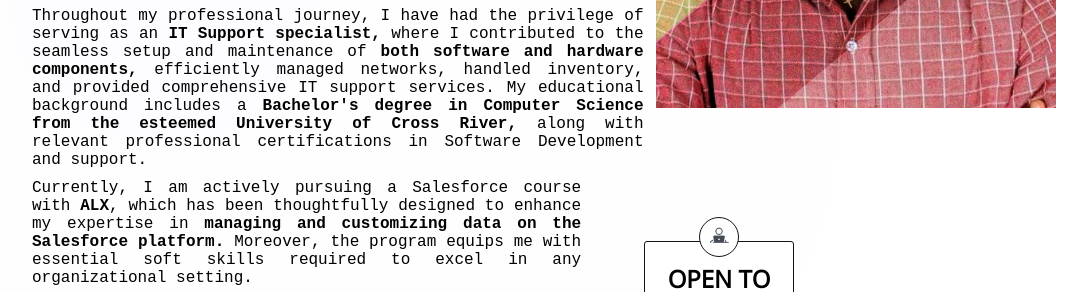
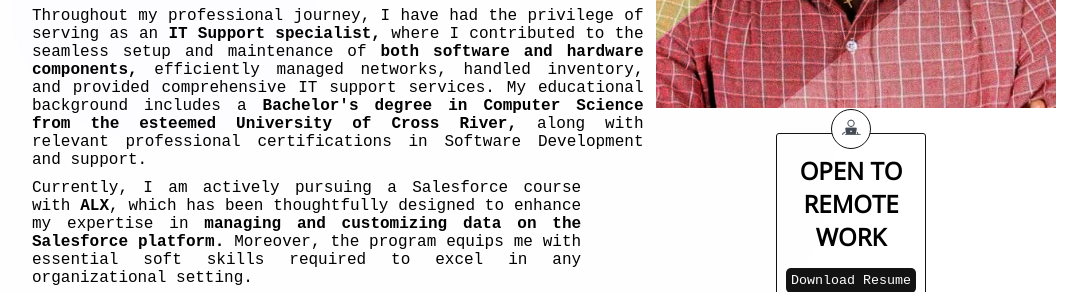
Before and after one commit to Akeh9ja/Portfolio, a plain HTML site: page index.html in a window 1280 px wide. Shown: the part 467-759 px from the top of the page, without its empty margins (96-1183 px from the left). Drawn offline with nearby package versions, Linux system fonts and the light colour scheme.

Commit message:
edited hire me section

```diff
--- a/SCSS/styles.scss
+++ b/SCSS/styles.scss
@@ -115,11 +115,10 @@ main {
                 border: 1px solid $primary-border-color;
                 text-align: center;
                 border-radius: 3px;
-                position: absolute;
-                z-index: 12;
+                margin-top: 25px;
+                margin-left: 30%;
+                z-index: 15;
                 background-color: $general-color;
-                bottom: -90px;
-                left: 740px;
 
                 div {
                     width: 40px;
--- a/index.html
+++ b/index.html
@@ -52,16 +52,16 @@
                     <button class="btn-primary"><a href="./Images/Agromax slides week 10.pdf" download="Agromax slides week 10" style="text-decoration: none; color: white;">Download Projects</a></button>
                 </div>
                 <div class="profile-img-ctn">
+                    <div class="img-ctn">
+                        <div id="transparent-1"></div>
+                        <div id="transparent-2"></div>
+                        <img src="Images/20210425_144556.jpg">
+                    </div>
                     <div class="hire-me-box">
                         <div><img src="Images/icons8-working-with-a-macbook-64.png"></div>
                         <h5>OPEN TO REMOTE WORK</h5>
                         <button class="btn-secondary"><a href="./Images/IT Intern Emmanuel Akeh.pdf" download="IT Intern Emmanuel Akeh" style="text-decoration: none; color: white;">Download Resume</a></button>
                         <h6>25$/hr</h6>
-                    </div>
-                    <div class="img-ctn">
-                        <div id="transparent-1"></div>
-                        <div id="transparent-2"></div>
-                        <img src="Images/20210425_144556.jpg">
                     </div>
                 </div>
             </div>
```
Also changed, not shown: SCSS/styles.css, 1 other file.
